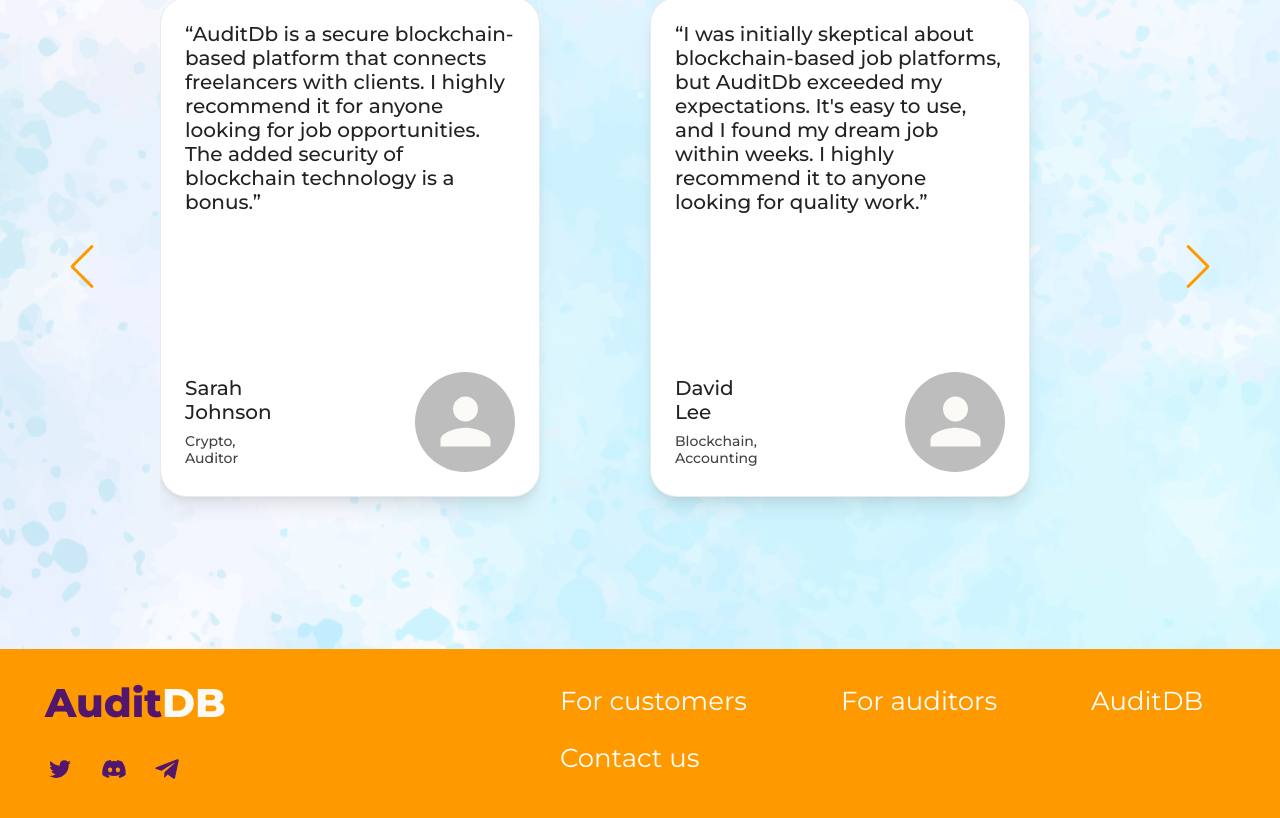
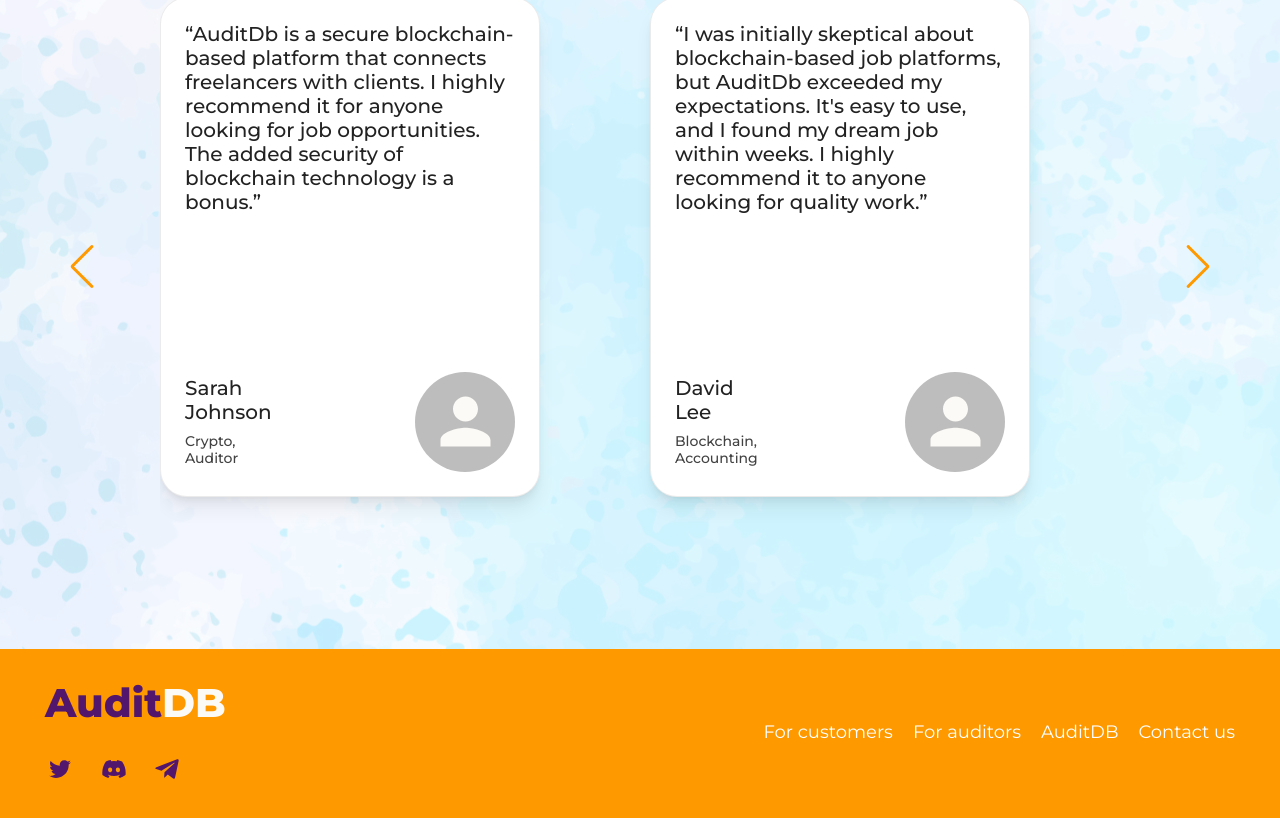
Before and after one commit to auditdbio/audit-web, a React (Vite) app: page / in a window 1280 px wide. Shown: the part 1515-2333 px from the top of the page. Built offline with nearby package versions, Linux system fonts and the light colour scheme; no server answers; what markdown-it-katex would draw is missing.

Commit message:
fixes of footer

```diff
--- a/src/components/footer/Footer.jsx
+++ b/src/components/footer/Footer.jsx
@@ -37,8 +37,7 @@ const Footer = () => {
 						</Box>
 					</Box>
 					<Box
-						// menu items
-						sx={menuItems(isMobile)}
+						sx={menuItems}
 					>
 						{pages.map((page) => (
 							<MenuItem
@@ -80,16 +79,10 @@ const mainFooterStyles = (isMobile) => ({
 });
 
 const footerStyle = (isMobile) => ({
-	display: isMobile ? "flex" : "grid",
+	display: "flex",
 	flexDirection: isMobile ? "column" : "none",
 	gap: isMobile ? "30px" : "0",
-	gridTemplateColumns: {
-		zero: "1fr repeat(3, auto)",
-		sm: "1fr repeat(3, auto)",
-		md: "1fr repeat(3, auto) 1fr",
-		lg: "1fr repeat(3, auto) 1fr",
-	},
-	justifyItems: "center",
+	// justifyItems: "center",
 });
 
 const logoIconsStyle = (isMobile) => ({
@@ -125,18 +118,24 @@ const iconStyle = {
 	width: "30px",
 };
 
-const menuItems = () => ({
-	display: "grid",
-	gridTemplateColumns: {
-		zero: "repeat(2, auto)",
-		sm: "repeat(3, auto)",
-		md: "repeat(3, auto)",
+const menuItems = (theme) => ({
+	display: "flex",
+	gap: '65px',
+	[theme.breakpoints.down('lg')]: {
+		gap: '30px',
 	},
-	gap: {
-		zero: "0 20px",
-		sm: "0 30px",
-		md: "0 50px",
+	[theme.breakpoints.down('md')]: {
+		gap: '20px',
+		'& li': {
+			margin: 0,
+			'& a':	{
+				fontSize: '18px'
+			}
+		}
 	},
+	[theme.breakpoints.down('xs')]: {
+		flexDirection: 'column'
+	}
 });
 
 const menuItem = (isMobile) => ({
--- a/src/components/header/Header.jsx
+++ b/src/components/header/Header.jsx
@@ -373,17 +373,17 @@ const pages = [
     name: "Product",
     menuOptions: [
       {
-        id: 1,
+        id: 11,
         itemName: "AuditDB",
         link: "/audit-db",
       },
       {
-        id: 2,
+        id: 12,
         itemName: "For customers",
         link: "/for-customers",
       },
       {
-        id: 3,
+        id: 13,
         itemName: "For auditors",
         link: "/for-auditors",
       },
@@ -399,17 +399,17 @@ const pages = [
     name: "About Us",
     menuOptions: [
       {
-        id: 3,
+        id: 23,
         itemName: "Contact us",
         link: "/contact-us",
       },
       {
-        id: 4,
+        id: 24,
         itemName: "FAQ",
         link: "/FAQ",
       },
       {
-        id: 5,
+        id: 25,
         itemName: "Screencast",
         link: "https://youtu.be/J7L4yAhS6Rw",
       },
@@ -449,27 +449,27 @@ const authorizedPages = [
     name: "Audits",
     menuOptions: [
       {
-        id: 1,
+        id: 111,
         itemName: "Our projects",
         link: '/projects'
       },
       {
-        id: 2,
+        id: 112,
         itemName: "New project",
         link: '/create-project'
       },
       {
-        id: 3,
+        id: 113,
         itemName: "My audits",
         link: '/'
       },
       {
-        id: 4,
+        id: 114,
         itemName: "My audits requests",
         link: '/'
       },
       {
-        id: 5,
+        id: 115,
         itemName: "Audits history",
         link: '/'
       },
@@ -481,47 +481,47 @@ const authorizedPages = [
     role: CUSTOMER,
     menuOptions: [
       {
-        id: 1,
+        id: 221,
         itemName: "Our projects",
         link: '/projects'
       },
       {
-        id: 2,
+        id: 222,
         itemName: "New project",
         link: '/create-project'
       },
       {
-        id: 3,
+        id: 223,
         itemName: "My audits",
         link: '/profile/audits'
       },
       {
-        id: 4,
+        id: 224,
         itemName: "My audits requests",
         link: '/profile/audits'
       },
       {
-        id: 3,
+        id: 22331,
         name: "Projects",
         role: AUDITOR,
         menuOptions: [
           {
-            id: 1,
+            id: 2231,
             itemName: "Our projects",
             link: '/projects'
           },
           {
-            id: 2,
+            id: 2232,
             itemName: "New project",
             link: '/create-project'
           },
           {
-            id: 3,
+            id: 2233,
             itemName: "My audits",
             link: '/profile/projects'
           },
           {
-            id: 4,
+            id: 2234,
             itemName: "My audits requests",
             link: '/profile/audits'
           },
```
